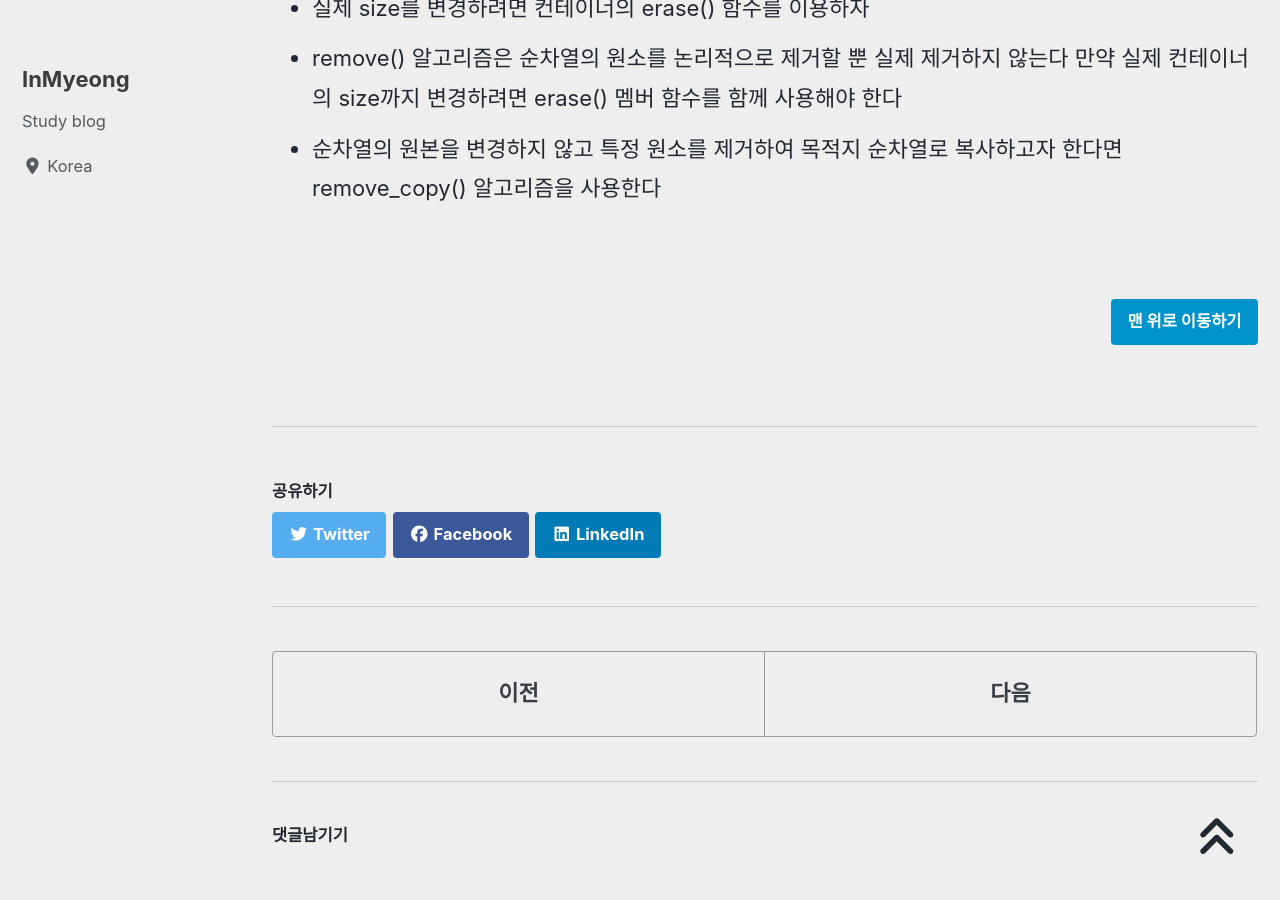
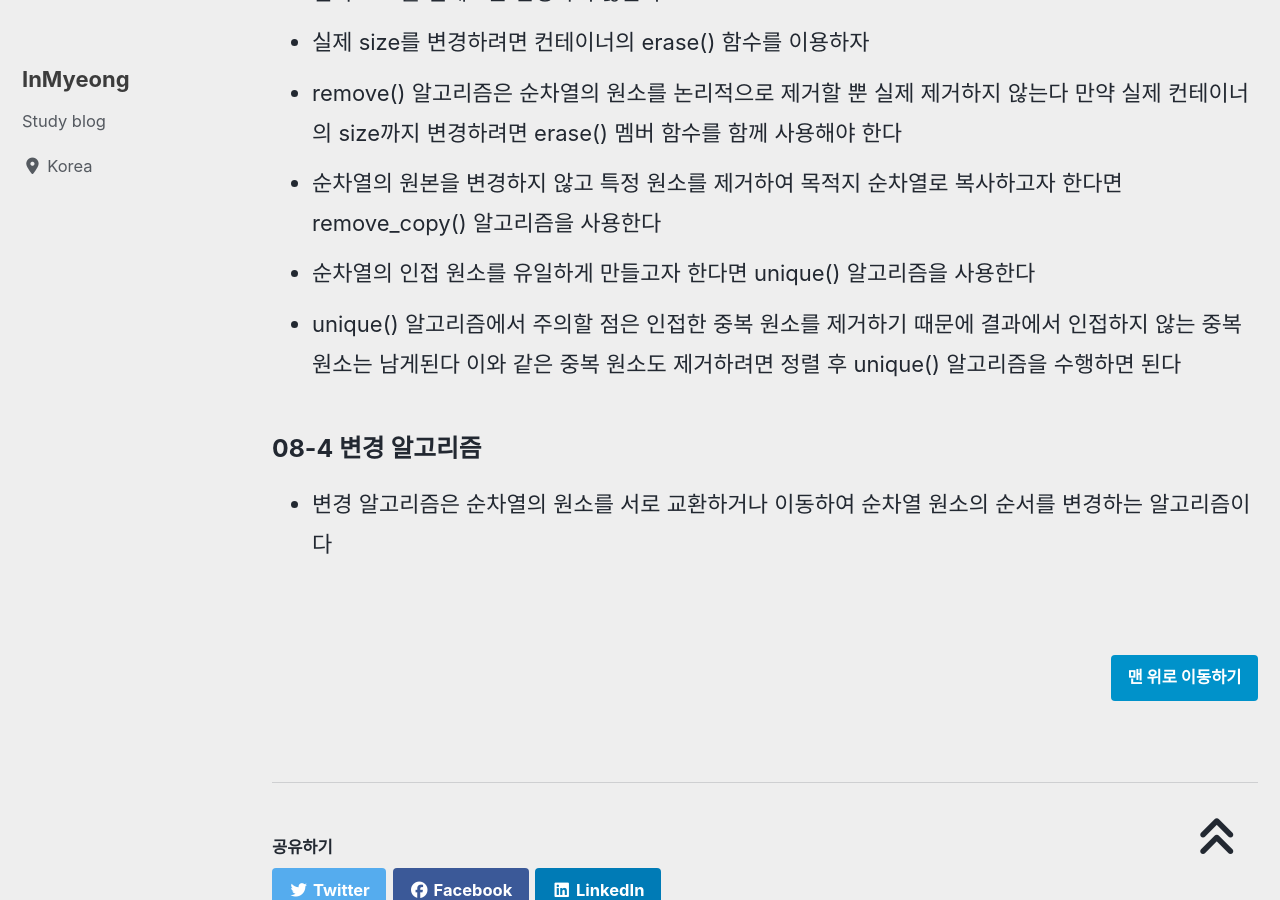
Before and after one commit to devMyeong/devMyeong.github.io, a Jekyll site: the page built from _posts/stl/2021-08-12-cpp-stl.md, in a window 1280 px wide and 900 px high, scrolled down 18962 px. Built offline with Jekyll 4.4.1, drawn with Linux system fonts in a browser that asks for light colours; cached includes are drawn as plain includes; nearby versions of some CDN libraries; some web fonts are replaced; comment, search, counter and statistics services are not loaded.

Commit message:
update stl chapter 08-4

```diff
--- a/_posts/stl/2021-08-12-cpp-stl.md
+++ b/_posts/stl/2021-08-12-cpp-stl.md
@@ -318,6 +318,11 @@ lt.remove_if(Predicate); // 이와 같이 조건자가 참인 모든 원소를
 - 실제 size를 변경하려면 컨테이너의 erase() 함수를 이용하자
 - remove() 알고리즘은 순차열의 원소를 논리적으로 제거할 뿐 실제 제거하지 않는다 만약 실제 컨테이너의 size까지 변경하려면 erase() 멤버 함수를 함께 사용해야 한다
 - 순차열의 원본을 변경하지 않고 특정 원소를 제거하여 목적지 순차열로 복사하고자 한다면 remove_copy() 알고리즘을 사용한다
+- 순차열의 인접 원소를 유일하게 만들고자 한다면 unique() 알고리즘을 사용한다
+- unique() 알고리즘에서 주의할 점은 인접한 중복 원소를 제거하기 때문에 결과에서 인접하지 않는 중복 원소는 남게된다 이와 같은 중복 원소도 제거하려면 정렬 후 unique() 알고리즘을 수행하면 된다
+
+### 08-4 변경 알고리즘
+- 변경 알고리즘은 순차열의 원소를 서로 교환하거나 이동하여 순차열 원소의 순서를 변경하는 알고리즘이다
 
 <br>
 
```
